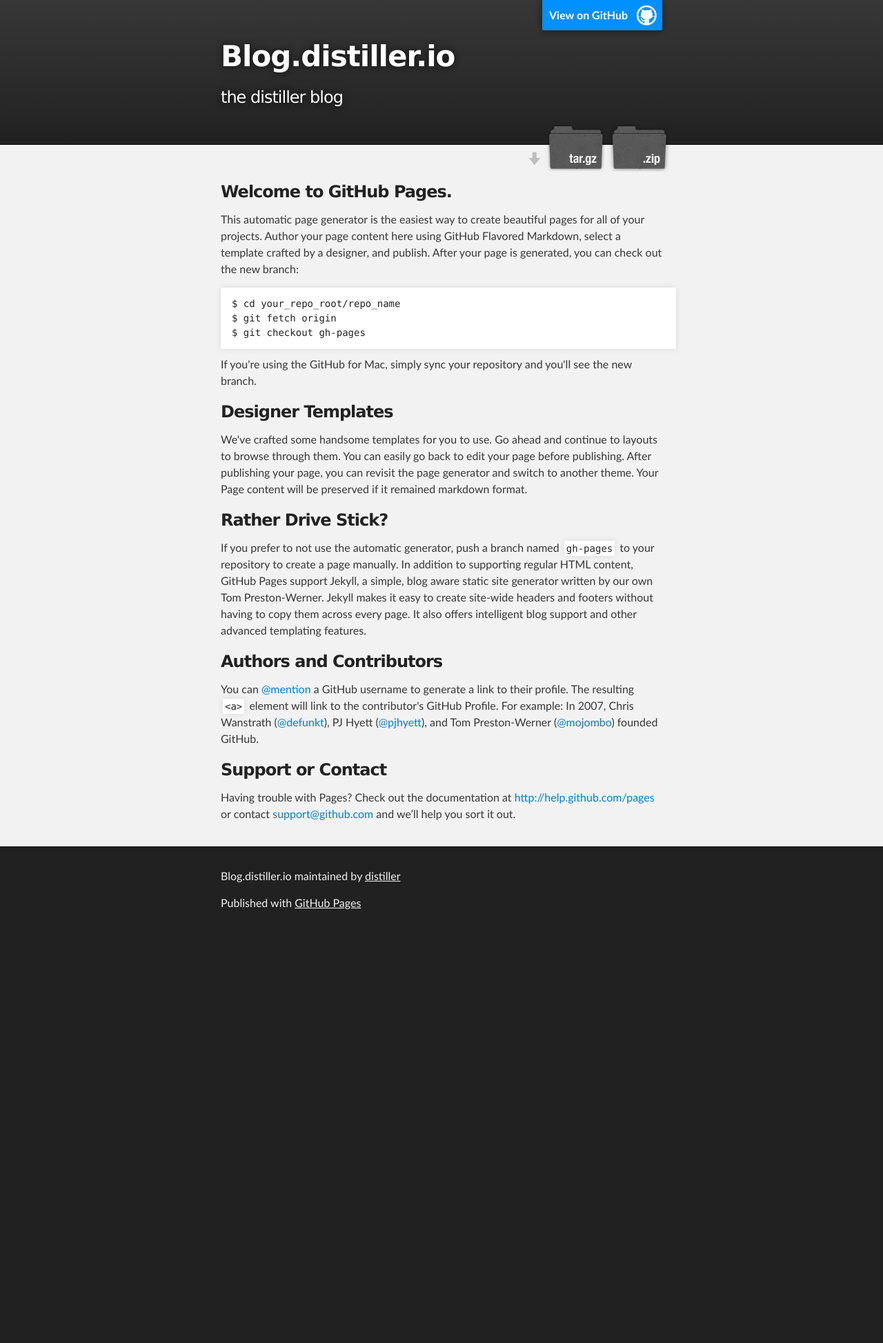
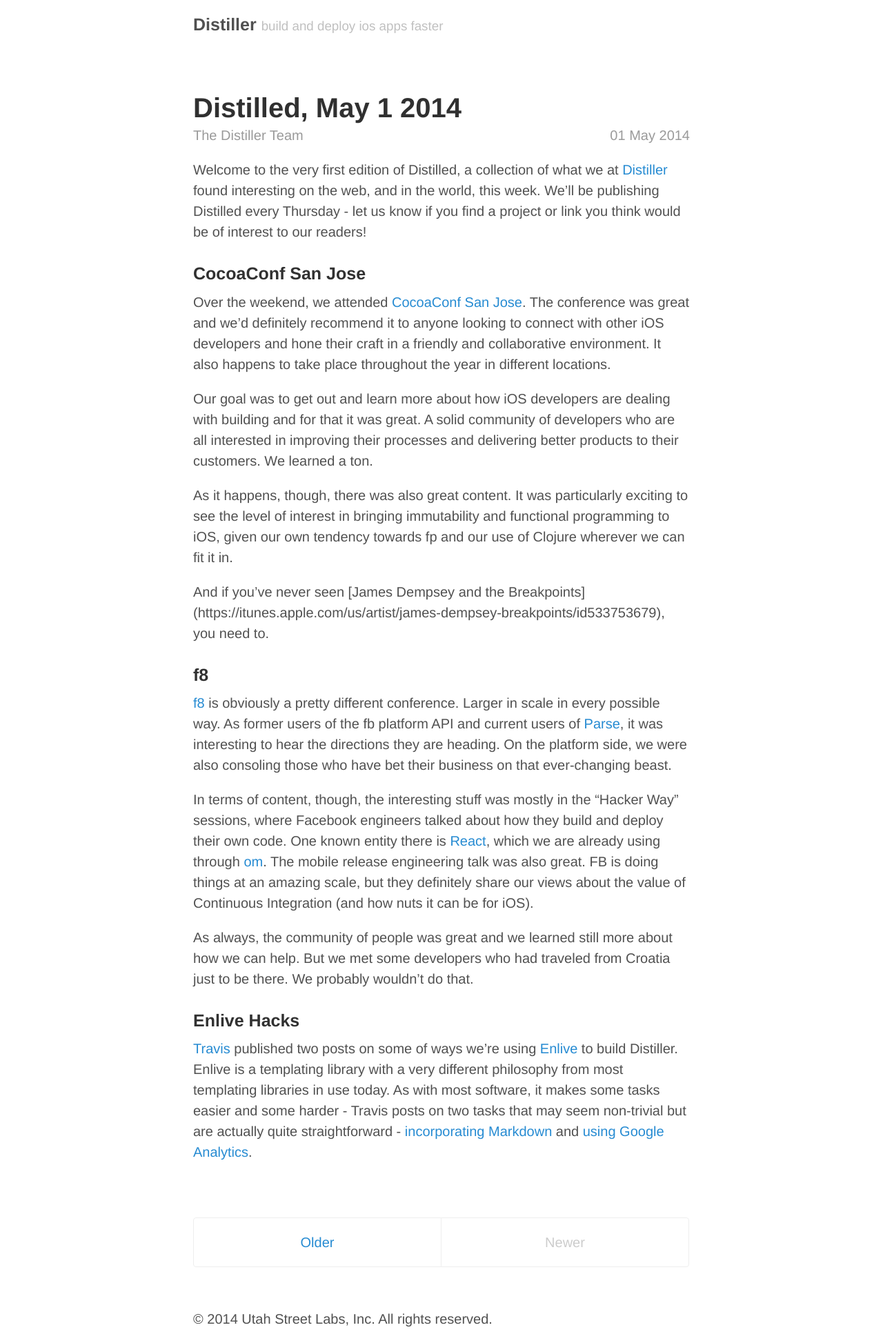
Before and after one commit to distiller/blog.distiller.io, a Jekyll site: the page built from index.html, in a window 1280 px wide. Shown: the whole page at 69% size. Built offline with Jekyll 4.4.1, drawn with Linux system fonts in a browser that asks for light colours; Markdown is read by kramdown in place of the engine named in the settings; the list of posts is cut into pages by our own code; before the commit the page ends 1356 px from its top, so only the background shows below that.

```diff
--- a/index.html
+++ b/index.html
@@ -1,79 +1,39 @@
-<!DOCTYPE html>
-<html>
-
-  <head>
-    <meta charset='utf-8' />
-    <meta http-equiv="X-UA-Compatible" content="chrome=1" />
-    <meta name="description" content="Blog.distiller.io : the distiller blog" />
-
-    <link rel="stylesheet" type="text/css" media="screen" href="stylesheets/stylesheet.css">
-
-    <title>Blog.distiller.io</title>
-  </head>
-
-  <body>
-
-    <!-- HEADER -->
-    <div id="header_wrap" class="outer">
-        <header class="inner">
-          <a id="forkme_banner" href="https://github.com/distiller/blog.distiller.io">View on GitHub</a>
-
-          <h1 id="project_title">Blog.distiller.io</h1>
-          <h2 id="project_tagline">the distiller blog</h2>
-
-            <section id="downloads">
-              <a class="zip_download_link" href="https://github.com/distiller/blog.distiller.io/zipball/master">Download this project as a .zip file</a>
-              <a class="tar_download_link" href="https://github.com/distiller/blog.distiller.io/tarball/master">Download this project as a tar.gz file</a>
-            </section>
-        </header>
+---
+layout: default
+title: Home
+---
+<div class="posts">
+  {% for post in paginator.posts %}
+  {% assign author = site.authors[post.author] %}
+  <div class="post">
+    <h1 class="post-title">
+      <a href="{{ post.url }}">
+        {{ post.title }}
+      </a>
+    </h1>
+    <div class="post-metadata">
+      <span class="post-byline">{{ author.display_name }}</span>
+      <span class="post-date">{{ post.date | date_to_string }}</span>
     </div>
 
-    <!-- MAIN CONTENT -->
-    <div id="main_content_wrap" class="outer">
-      <section id="main_content" class="inner">
-        <h3>
-<a name="welcome-to-github-pages" class="anchor" href="#welcome-to-github-pages"><span class="octicon octicon-link"></span></a>Welcome to GitHub Pages.</h3>
+    {{ post.content }}
+  </div>
+  {% endfor %}
+</div>
 
-<p>This automatic page generator is the easiest way to create beautiful pages for all of your projects. Author your page content here using GitHub Flavored Markdown, select a template crafted by a designer, and publish. After your page is generated, you can check out the new branch:</p>
-
-<pre><code>$ cd your_repo_root/repo_name
-$ git fetch origin
-$ git checkout gh-pages
-</code></pre>
-
-<p>If you're using the GitHub for Mac, simply sync your repository and you'll see the new branch.</p>
-
-<h3>
-<a name="designer-templates" class="anchor" href="#designer-templates"><span class="octicon octicon-link"></span></a>Designer Templates</h3>
-
-<p>We've crafted some handsome templates for you to use. Go ahead and continue to layouts to browse through them. You can easily go back to edit your page before publishing. After publishing your page, you can revisit the page generator and switch to another theme. Your Page content will be preserved if it remained markdown format.</p>
-
-<h3>
-<a name="rather-drive-stick" class="anchor" href="#rather-drive-stick"><span class="octicon octicon-link"></span></a>Rather Drive Stick?</h3>
-
-<p>If you prefer to not use the automatic generator, push a branch named <code>gh-pages</code> to your repository to create a page manually. In addition to supporting regular HTML content, GitHub Pages support Jekyll, a simple, blog aware static site generator written by our own Tom Preston-Werner. Jekyll makes it easy to create site-wide headers and footers without having to copy them across every page. It also offers intelligent blog support and other advanced templating features.</p>
-
-<h3>
-<a name="authors-and-contributors" class="anchor" href="#authors-and-contributors"><span class="octicon octicon-link"></span></a>Authors and Contributors</h3>
-
-<p>You can <a href="https://github.com/blog/821" class="user-mention">@mention</a> a GitHub username to generate a link to their profile. The resulting <code>&lt;a&gt;</code> element will link to the contributor's GitHub Profile. For example: In 2007, Chris Wanstrath (<a href="https://github.com/defunkt" class="user-mention">@defunkt</a>), PJ Hyett (<a href="https://github.com/pjhyett" class="user-mention">@pjhyett</a>), and Tom Preston-Werner (<a href="https://github.com/mojombo" class="user-mention">@mojombo</a>) founded GitHub.</p>
-
-<h3>
-<a name="support-or-contact" class="anchor" href="#support-or-contact"><span class="octicon octicon-link"></span></a>Support or Contact</h3>
-
-<p>Having trouble with Pages? Check out the documentation at <a href="http://help.github.com/pages">http://help.github.com/pages</a> or contact <a href="mailto:support@github.com">support@github.com</a> and we’ll help you sort it out.</p>
-      </section>
-    </div>
-
-    <!-- FOOTER  -->
-    <div id="footer_wrap" class="outer">
-      <footer class="inner">
-        <p class="copyright">Blog.distiller.io maintained by <a href="https://github.com/distiller">distiller</a></p>
-        <p>Published with <a href="http://pages.github.com">GitHub Pages</a></p>
-      </footer>
-    </div>
-
-
-
-  </body>
-</html>
+<div class="pagination">
+  {% if paginator.next_page %}
+    <a class="pagination-item older" href="/page{{paginator.next_page}}">Older</a>
+  {% else %}
+    <span class="pagination-item older">Older</span>
+  {% endif %}
+  {% if paginator.previous_page %}
+    {% if paginator.page == 2 %}
+      <a class="pagination-item newer" href="/">Newer</a>
+    {% else %}
+      <a class="pagination-item newer" href="/page{{paginator.previous_page}}">Newer</a>
+    {% endif %}
+  {% else %}
+    <span class="pagination-item newer">Newer</span>
+  {% endif %}
+</div>
--- a/javascripts/main.js
+++ /dev/null
@@ -1 +0,0 @@
-console.log('This would be the main JS file.');
--- a/stylesheets/pygment_trac.css
+++ /dev/null
@@ -1,70 +0,0 @@
-.highlight .hll { background-color: #ffffcc }
-.highlight  { background: #f0f3f3; }
-.highlight .c { color: #0099FF; font-style: italic } /* Comment */
-.highlight .err { color: #AA0000; background-color: #FFAAAA } /* Error */
-.highlight .k { color: #006699; font-weight: bold } /* Keyword */
-.highlight .o { color: #555555 } /* Operator */
-.highlight .cm { color: #0099FF; font-style: italic } /* Comment.Multiline */
-.highlight .cp { color: #009999 } /* Comment.Preproc */
-.highlight .c1 { color: #0099FF; font-style: italic } /* Comment.Single */
-.highlight .cs { color: #0099FF; font-weight: bold; font-style: italic } /* Comment.Special */
-.highlight .gd { background-color: #FFCCCC; border: 1px solid #CC0000 } /* Generic.Deleted */
-.highlight .ge { font-style: italic } /* Generic.Emph */
-.highlight .gr { color: #FF0000 } /* Generic.Error */
-.highlight .gh { color: #003300; font-weight: bold } /* Generic.Heading */
-.highlight .gi { background-color: #CCFFCC; border: 1px solid #00CC00 } /* Generic.Inserted */
-.highlight .go { color: #AAAAAA } /* Generic.Output */
-.highlight .gp { color: #000099; font-weight: bold } /* Generic.Prompt */
-.highlight .gs { font-weight: bold } /* Generic.Strong */
-.highlight .gu { color: #003300; font-weight: bold } /* Generic.Subheading */
-.highlight .gt { color: #99CC66 } /* Generic.Traceback */
-.highlight .kc { color: #006699; font-weight: bold } /* Keyword.Constant */
-.highlight .kd { color: #006699; font-weight: bold } /* Keyword.Declaration */
-.highlight .kn { color: #006699; font-weight: bold } /* Keyword.Namespace */
-.highlight .kp { color: #006699 } /* Keyword.Pseudo */
-.highlight .kr { color: #006699; font-weight: bold } /* Keyword.Reserved */
-.highlight .kt { color: #007788; font-weight: bold } /* Keyword.Type */
-.highlight .m { color: #FF6600 } /* Literal.Number */
-.highlight .s { color: #CC3300 } /* Literal.String */
-.highlight .na { color: #330099 } /* Name.Attribute */
-.highlight .nb { color: #336666 } /* Name.Builtin */
-.highlight .nc { color: #00AA88; font-weight: bold } /* Name.Class */
-.highlight .no { color: #336600 } /* Name.Constant */
-.highlight .nd { color: #9999FF } /* Name.Decorator */
-.highlight .ni { color: #999999; font-weight: bold } /* Name.Entity */
-.highlight .ne { color: #CC0000; font-weight: bold } /* Name.Exception */
-.highlight .nf { color: #CC00FF } /* Name.Function */
-.highlight .nl { color: #9999FF } /* Name.Label */
-.highlight .nn { color: #00CCFF; font-weight: bold } /* Name.Namespace */
-.highlight .nt { color: #330099; font-weight: bold } /* Name.Tag */
-.highlight .nv { color: #003333 } /* Name.Variable */
-.highlight .ow { color: #000000; font-weight: bold } /* Operator.Word */
-.highlight .w { color: #bbbbbb } /* Text.Whitespace */
-.highlight .mf { color: #FF6600 } /* Literal.Number.Float */
-.highlight .mh { color: #FF6600 } /* Literal.Number.Hex */
-.highlight .mi { color: #FF6600 } /* Literal.Number.Integer */
-.highlight .mo { color: #FF6600 } /* Literal.Number.Oct */
-.highlight .sb { color: #CC3300 } /* Literal.String.Backtick */
-.highlight .sc { color: #CC3300 } /* Literal.String.Char */
-.highlight .sd { color: #CC3300; font-style: italic } /* Literal.String.Doc */
-.highlight .s2 { color: #CC3300 } /* Literal.String.Double */
-.highlight .se { color: #CC3300; font-weight: bold } /* Literal.String.Escape */
-.highlight .sh { color: #CC3300 } /* Literal.String.Heredoc */
-.highlight .si { color: #AA0000 } /* Literal.String.Interpol */
-.highlight .sx { color: #CC3300 } /* Literal.String.Other */
-.highlight .sr { color: #33AAAA } /* Literal.String.Regex */
-.highlight .s1 { color: #CC3300 } /* Literal.String.Single */
-.highlight .ss { color: #FFCC33 } /* Literal.String.Symbol */
-.highlight .bp { color: #336666 } /* Name.Builtin.Pseudo */
-.highlight .vc { color: #003333 } /* Name.Variable.Class */
-.highlight .vg { color: #003333 } /* Name.Variable.Global */
-.highlight .vi { color: #003333 } /* Name.Variable.Instance */
-.highlight .il { color: #FF6600 } /* Literal.Number.Integer.Long */
-
-.type-csharp .highlight .k { color: #0000FF }
-.type-csharp .highlight .kt { color: #0000FF }
-.type-csharp .highlight .nf { color: #000000; font-weight: normal }
-.type-csharp .highlight .nc { color: #2B91AF }
-.type-csharp .highlight .nn { color: #000000 }
-.type-csharp .highlight .s { color: #A31515 }
-.type-csharp .highlight .sc { color: #A31515 }
--- a/stylesheets/stylesheet.css
+++ /dev/null
@@ -1,423 +0,0 @@
-/*******************************************************************************
-Slate Theme for GitHub Pages
-by Jason Costello, @jsncostello
-*******************************************************************************/
-
-@import url(pygment_trac.css);
-
-/*******************************************************************************
-MeyerWeb Reset
-*******************************************************************************/
-
-html, body, div, span, applet, object, iframe,
-h1, h2, h3, h4, h5, h6, p, blockquote, pre,
-a, abbr, acronym, address, big, cite, code,
-del, dfn, em, img, ins, kbd, q, s, samp,
-small, strike, strong, sub, sup, tt, var,
-b, u, i, center,
-dl, dt, dd, ol, ul, li,
-fieldset, form, label, legend,
-table, caption, tbody, tfoot, thead, tr, th, td,
-article, aside, canvas, details, embed,
-figure, figcaption, footer, header, hgroup,
-menu, nav, output, ruby, section, summary,
-time, mark, audio, video {
-  margin: 0;
-  padding: 0;
-  border: 0;
-  font: inherit;
-  vertical-align: baseline;
-}
-
-/* HTML5 display-role reset for older browsers */
-article, aside, details, figcaption, figure,
-footer, header, hgroup, menu, nav, section {
-  display: block;
-}
-
-ol, ul {
-  list-style: none;
-}
-
-table {
-  border-collapse: collapse;
-  border-spacing: 0;
-}
-
-/*******************************************************************************
-Theme Styles
-*******************************************************************************/
-
-body {
-  box-sizing: border-box;
-  color:#373737;
-  background: #212121;
-  font-size: 16px;
-  font-family: 'Myriad Pro', Calibri, Helvetica, Arial, sans-serif;
-  line-height: 1.5;
-  -webkit-font-smoothing: antialiased;
-}
-
-h1, h2, h3, h4, h5, h6 {
-  margin: 10px 0;
-  font-weight: 700;
-  color:#222222;
-  font-family: 'Lucida Grande', 'Calibri', Helvetica, Arial, sans-serif;
-  letter-spacing: -1px;
-}
-
-h1 {
-  font-size: 36px;
-  font-weight: 700;
-}
-
-h2 {
-  padding-bottom: 10px;
-  font-size: 32px;
-  background: url('../images/bg_hr.png') repeat-x bottom;
-}
-
-h3 {
-  font-size: 24px;
-}
-
-h4 {
-  font-size: 21px;
-}
-
-h5 {
-  font-size: 18px;
-}
-
-h6 {
-  font-size: 16px;
-}
-
-p {
-  margin: 10px 0 15px 0;
-}
-
-footer p {
-  color: #f2f2f2;
-}
-
-a {
-  text-decoration: none;
-  color: #007edf;
-  text-shadow: none;
-
-  transition: color 0.5s ease;
-  transition: text-shadow 0.5s ease;
-  -webkit-transition: color 0.5s ease;
-  -webkit-transition: text-shadow 0.5s ease;
-  -moz-transition: color 0.5s ease;
-  -moz-transition: text-shadow 0.5s ease;
-  -o-transition: color 0.5s ease;
-  -o-transition: text-shadow 0.5s ease;
-  -ms-transition: color 0.5s ease;
-  -ms-transition: text-shadow 0.5s ease;
-}
-
-a:hover, a:focus {text-decoration: underline;}
-
-footer a {
-  color: #F2F2F2;
-  text-decoration: underline;
-}
-
-em {
-  font-style: italic;
-}
-
-strong {
-  font-weight: bold;
-}
-
-img {
-  position: relative;
-  margin: 0 auto;
-  max-width: 739px;
-  padding: 5px;
-  margin: 10px 0 10px 0;
-  border: 1px solid #ebebeb;
-
-  box-shadow: 0 0 5px #ebebeb;
-  -webkit-box-shadow: 0 0 5px #ebebeb;
-  -moz-box-shadow: 0 0 5px #ebebeb;
-  -o-box-shadow: 0 0 5px #ebebeb;
-  -ms-box-shadow: 0 0 5px #ebebeb;
-}
-
-p img {
-  display: inline;
-  margin: 0;
-  padding: 0;
-  vertical-align: middle;
-  text-align: center;
-  border: none;
-}
-
-pre, code {
-  width: 100%;
-  color: #222;
-  background-color: #fff;
-
-  font-family: Monaco, "Bitstream Vera Sans Mono", "Lucida Console", Terminal, monospace;
-  font-size: 14px;
-
-  border-radius: 2px;
-  -moz-border-radius: 2px;
-  -webkit-border-radius: 2px;
-}
-
-pre {
-  width: 100%;
-  padding: 10px;
-  box-shadow: 0 0 10px rgba(0,0,0,.1);
-  overflow: auto;
-}
-
-code {
-  padding: 3px;
-  margin: 0 3px;
-  box-shadow: 0 0 10px rgba(0,0,0,.1);
-}
-
-pre code {
-  display: block;
-  box-shadow: none;
-}
-
-blockquote {
-  color: #666;
-  margin-bottom: 20px;
-  padding: 0 0 0 20px;
-  border-left: 3px solid #bbb;
-}
-
-
-ul, ol, dl {
-  margin-bottom: 15px
-}
-
-ul {
-  list-style: inside;
-  padding-left: 20px;
-}
-
-ol {
-  list-style: decimal inside;
-  padding-left: 20px;
-}
-
-dl dt {
-  font-weight: bold;
-}
-
-dl dd {
-  padding-left: 20px;
-  font-style: italic;
-}
-
-dl p {
-  padding-left: 20px;
-  font-style: italic;
-}
-
-hr {
-  height: 1px;
-  margin-bottom: 5px;
-  border: none;
-  background: url('../images/bg_hr.png') repeat-x center;
-}
-
-table {
-  border: 1px solid #373737;
-  margin-bottom: 20px;
-  text-align: left;
- }
-
-th {
-  font-family: 'Lucida Grande', 'Helvetica Neue', Helvetica, Arial, sans-serif;
-  padding: 10px;
-  background: #373737;
-  color: #fff;
- }
-
-td {
-  padding: 10px;
-  border: 1px solid #373737;
- }
-
-form {
-  background: #f2f2f2;
-  padding: 20px;
-}
-
-/*******************************************************************************
-Full-Width Styles
-*******************************************************************************/
-
-.outer {
-  width: 100%;
-}
-
-.inner {
-  position: relative;
-  max-width: 640px;
-  padding: 20px 10px;
-  margin: 0 auto;
-}
-
-#forkme_banner {
-  display: block;
-  position: absolute;
-  top:0;
-  right: 10px;
-  z-index: 10;
-  padding: 10px 50px 10px 10px;
-  color: #fff;
-  background: url('../images/blacktocat.png') #0090ff no-repeat 95% 50%;
-  font-weight: 700;
-  box-shadow: 0 0 10px rgba(0,0,0,.5);
-  border-bottom-left-radius: 2px;
-  border-bottom-right-radius: 2px;
-}
-
-#header_wrap {
-  background: #212121;
-  background: -moz-linear-gradient(top, #373737, #212121);
-  background: -webkit-linear-gradient(top, #373737, #212121);
-  background: -ms-linear-gradient(top, #373737, #212121);
-  background: -o-linear-gradient(top, #373737, #212121);
-  background: linear-gradient(top, #373737, #212121);
-}
-
-#header_wrap .inner {
-  padding: 50px 10px 30px 10px;
-}
-
-#project_title {
-  margin: 0;
-  color: #fff;
-  font-size: 42px;
-  font-weight: 700;
-  text-shadow: #111 0px 0px 10px;
-}
-
-#project_tagline {
-  color: #fff;
-  font-size: 24px;
-  font-weight: 300;
-  background: none;
-  text-shadow: #111 0px 0px 10px;
-}
-
-#downloads {
-  position: absolute;
-  width: 210px;
-  z-index: 10;
-  bottom: -40px;
-  right: 0;
-  height: 70px;
-  background: url('../images/icon_download.png') no-repeat 0% 90%;
-}
-
-.zip_download_link {
-  display: block;
-  float: right;
-  width: 90px;
-  height:70px;
-  text-indent: -5000px;
-  overflow: hidden;
-  background: url(../images/sprite_download.png) no-repeat bottom left;
-}
-
-.tar_download_link {
-  display: block;
-  float: right;
-  width: 90px;
-  height:70px;
-  text-indent: -5000px;
-  overflow: hidden;
-  background: url(../images/sprite_download.png) no-repeat bottom right;
-  margin-left: 10px;
-}
-
-.zip_download_link:hover {
-  background: url(../images/sprite_download.png) no-repeat top left;
-}
-
-.tar_download_link:hover {
-  background: url(../images/sprite_download.png) no-repeat top right;
-}
-
-#main_content_wrap {
-  background: #f2f2f2;
-  border-top: 1px solid #111;
-  border-bottom: 1px solid #111;
-}
-
-#main_content {
-  padding-top: 40px;
-}
-
-#footer_wrap {
-  background: #212121;
-}
-
-
-
-/*******************************************************************************
-Small Device Styles
-*******************************************************************************/
-
-@media screen and (max-width: 480px) {
-  body {
-    font-size:14px;
-  }
-
-  #downloads {
-    display: none;
-  }
-
-  .inner {
-    min-width: 320px;
-    max-width: 480px;
-  }
-
-  #project_title {
-  font-size: 32px;
-  }
-
-  h1 {
-    font-size: 28px;
-  }
-
-  h2 {
-    font-size: 24px;
-  }
-
-  h3 {
-    font-size: 21px;
-  }
-
-  h4 {
-    font-size: 18px;
-  }
-
-  h5 {
-    font-size: 14px;
-  }
-
-  h6 {
-    font-size: 12px;
-  }
-
-  code, pre {
-    min-width: 320px;
-    max-width: 480px;
-    font-size: 11px;
-  }
-
-}
```
Also changed, not shown: _drafts/2014-05-08-distilled-5-8-2014.md (+3 -0 lines), params.json (deleted, +0 -1 lines), images/bg_hr.png (deleted), images/blacktocat.png (deleted), images/icon_download.png (deleted), images/sprite_download.png (deleted).
